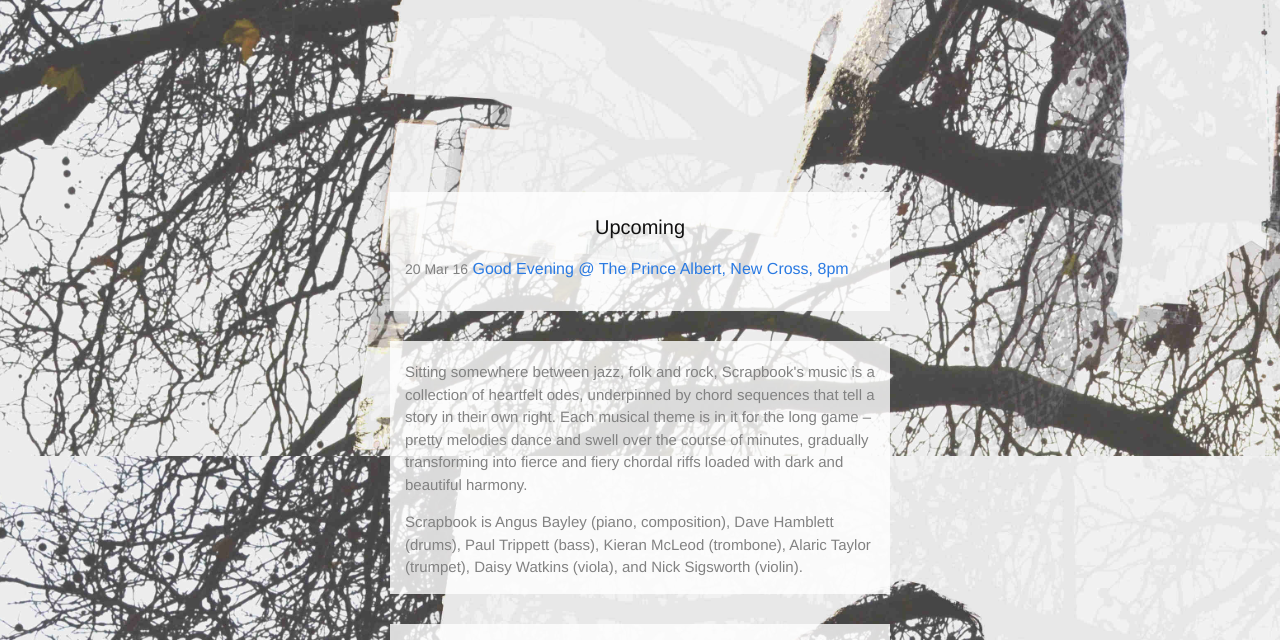
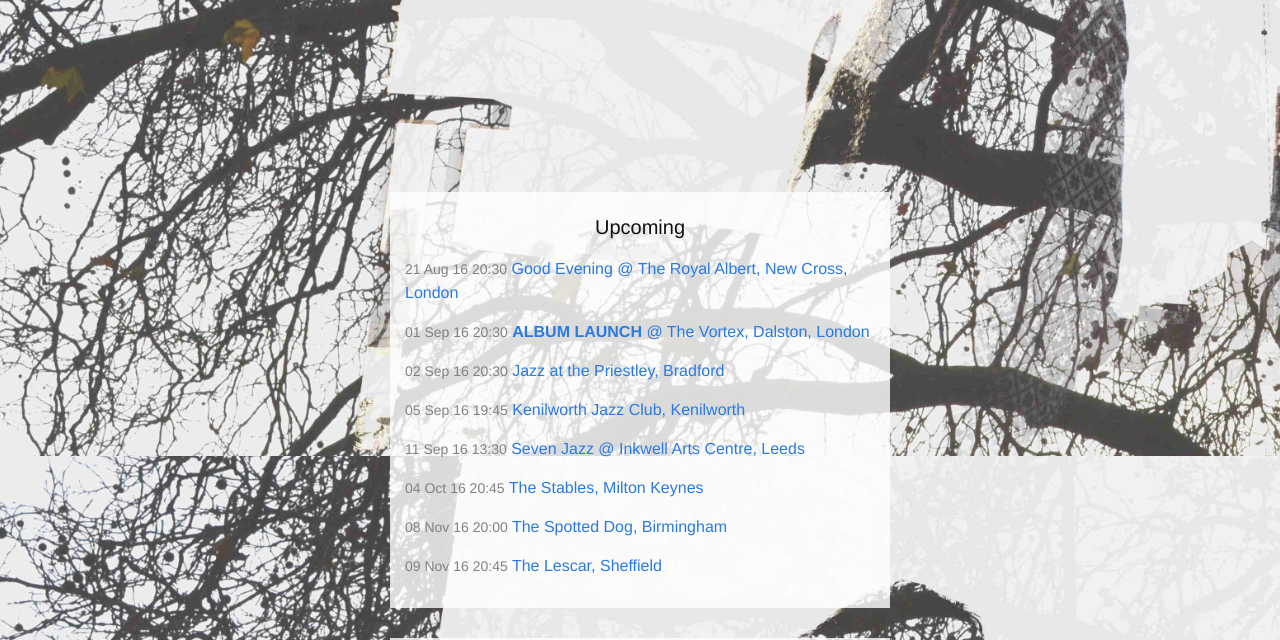
Before and after one commit to angusbayley/scrapbook-site, a Jekyll site: the page built from index.html, in a window 1280 px wide and 900 px high, scrolled down 444 px, cut to the strip 0-640 px from the top of the window. Built offline with Jekyll 4.4.1, drawn with Linux system fonts in a browser that asks for light colours; comment, search, counter and statistics services are not loaded.

Commit message:
remove greenwich peninsula

```diff
--- a/index.html
+++ b/index.html
@@ -8,7 +8,14 @@
     <div class="home">
       <h1 class="page-heading">Upcoming</h1>
       <ul class="post-list">
-        <li><span class="post-meta">20 Mar 16</span> <a href='http://www.goodeveningarts.co.uk/'>Good Evening @ The Prince Albert, New Cross, 8pm</a></li>
+        <li><span class="post-meta">21 Aug 16 20:30</span> <a>Good Evening @ The Royal Albert, New Cross, London</a></li>
+        <li><span class="post-meta">01 Sep 16 20:30</span> <a><strong>ALBUM LAUNCH</strong> @ The Vortex, Dalston, London</a></li>
+        <li><span class="post-meta">02 Sep 16 20:30</span> <a>Jazz at the Priestley, Bradford</a></li>
+        <li><span class="post-meta">05 Sep 16 19:45</span> <a>Kenilworth Jazz Club, Kenilworth</a></li>
+        <li><span class="post-meta">11 Sep 16 13:30</span> <a>Seven Jazz @ Inkwell Arts Centre, Leeds</a></li>
+        <li><span class="post-meta">04 Oct 16 20:45</span> <a>The Stables, Milton Keynes</a></li>
+        <li><span class="post-meta">08 Nov 16 20:00</span> <a>The Spotted Dog, Birmingham</a></li>
+        <li><span class="post-meta">09 Nov 16 20:45</span> <a>The Lescar, Sheffield</a></li>
       </ul>
     </div>
   </div>
```
